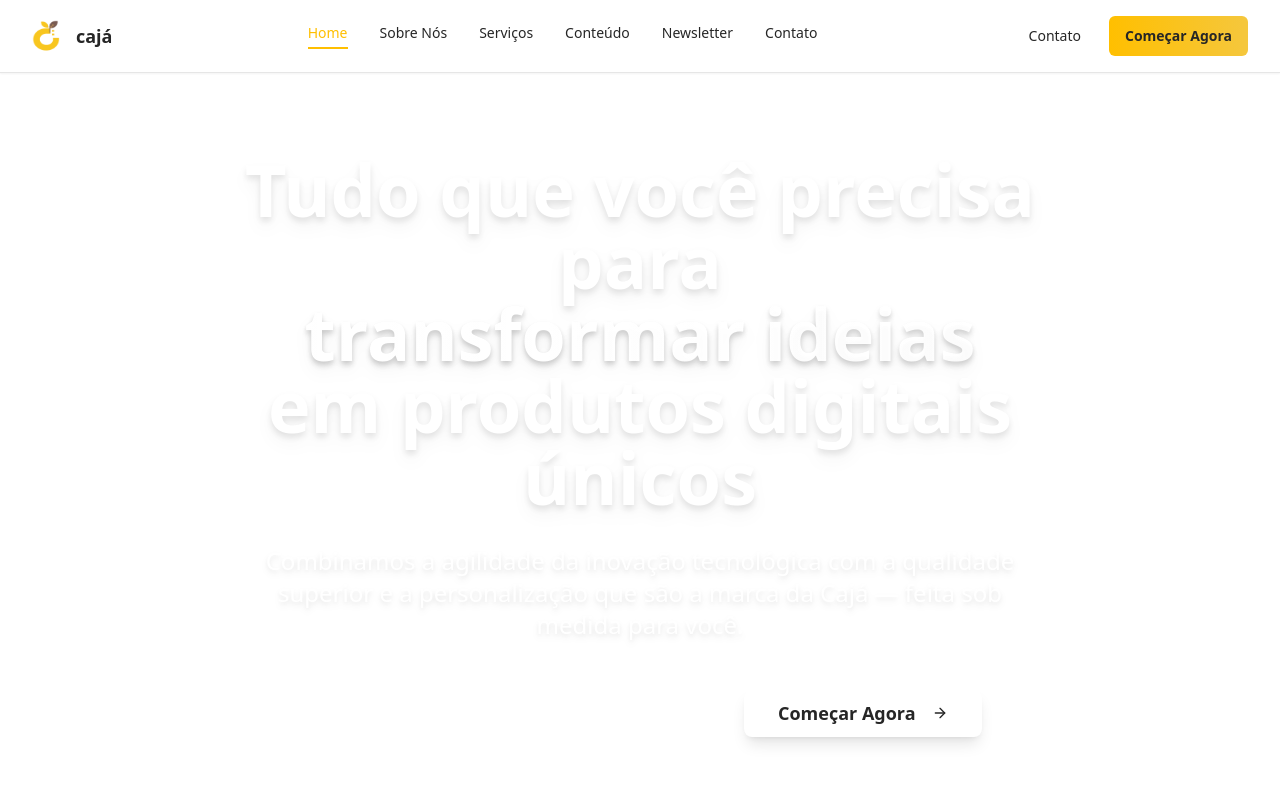
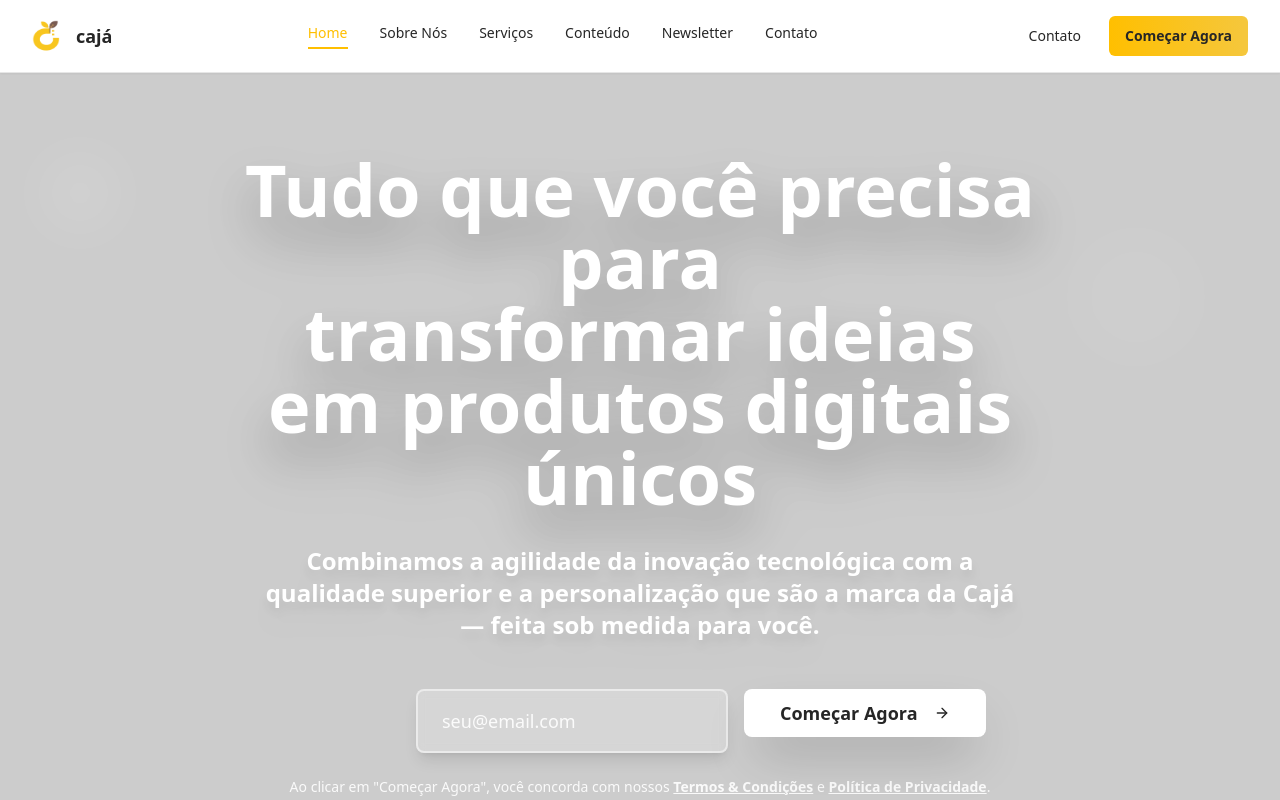
Before and after one commit to andressabgomes10/tech-artesanal, a React (Vite) app: page / in a window 1280 px wide. Shown: the top 800 px of the page. Built offline with nearby package versions, Linux system fonts and the light colour scheme.

Commit message:
Fix: Improve title readability
Adjusted contrast for site title to ensure it is easily readable.

```diff
--- a/src/components/HeroSection.tsx
+++ b/src/components/HeroSection.tsx
@@ -4,6 +4,9 @@ import { Button } from "@/components/ui/button";
 const HeroSection = () => {
   return (
     <section id="home" className="relative min-h-screen flex items-center bg-[var(--gradient-hero)] overflow-hidden">
+      {/* Background overlay for better text contrast */}
+      <div className="absolute inset-0 bg-black/20"></div>
+
       {/* Background decorative elements */}
       <div className="absolute inset-0">
         <div className="absolute top-20 left-10 w-20 h-20 bg-white/10 rounded-full blur-xl"></div>
@@ -11,21 +14,21 @@ const HeroSection = () => {
         <div className="absolute bottom-20 left-1/3 w-24 h-24 bg-white/10 rounded-full blur-xl"></div>
       </div>
 
-      <div className="relative max-w-7xl mx-auto px-4 sm:px-6 lg:px-8 py-20">
+      <div className="relative max-w-7xl mx-auto px-4 sm:px-6 lg:px-8 py-20 z-10">
         <div className="text-center max-w-4xl mx-auto space-y-12">
           {/* Main Content */}
           <div className="space-y-8">
-            <h1 className="text-5xl lg:text-7xl font-bold leading-tight text-white animate-fade-in drop-shadow-lg">
-              Tudo que você precisa para
+            <h1 className="text-5xl lg:text-7xl font-bold leading-tight text-white animate-fade-in drop-shadow-2xl">
+              <span className="text-white drop-shadow-2xl">Tudo que você precisa para</span>
               <br />
-              <span className="bg-gradient-to-r from-white to-white/90 bg-clip-text text-transparent drop-shadow-md">
+              <span className="text-white drop-shadow-2xl font-extrabold">
                 transformar ideias
               </span>
               <br />
-              em produtos digitais únicos
+              <span className="text-white drop-shadow-2xl">em produtos digitais únicos</span>
             </h1>
 
-            <p className="text-xl lg:text-2xl text-white/95 leading-relaxed max-w-3xl mx-auto drop-shadow-md font-medium">
+            <p className="text-xl lg:text-2xl text-white leading-relaxed max-w-3xl mx-auto drop-shadow-xl font-semibold">
               Combinamos a agilidade da inovação tecnológica com a qualidade superior e a personalização
               que são a marca da Cajá — feita sob medida para você.
             </p>
@@ -37,9 +40,9 @@ const HeroSection = () => {
               <input
                 type="email"
                 placeholder="seu@email.com"
-                className="flex-1 px-6 py-4 rounded-lg text-lg border-2 border-white/30 bg-white/15 backdrop-blur-sm text-white placeholder:text-white/80 focus:outline-none focus:ring-2 focus:ring-white/50 focus:border-white/60 font-medium"
+                className="flex-1 px-6 py-4 rounded-lg text-lg border-2 border-white/50 bg-white/20 backdrop-blur-sm text-white placeholder:text-white/90 focus:outline-none focus:ring-4 focus:ring-white/60 focus:border-white/80 font-medium shadow-lg"
               />
-              <Button size="lg" variant="hero" className="group whitespace-nowrap">
+              <Button size="lg" variant="hero" className="group whitespace-nowrap shadow-2xl border-4 border-white/40">
                 Começar Agora
                 <ArrowRight className="ml-2 h-5 w-5 group-hover:translate-x-1 transition-transform" />
               </Button>
--- a/src/components/ui/button.tsx
+++ b/src/components/ui/button.tsx
@@ -18,7 +18,7 @@ const buttonVariants = cva(
           "bg-caja-brown text-caja-white hover:bg-caja-brown-dark",
         ghost: "hover:bg-accent hover:text-accent-foreground",
         link: "text-caja-yellow underline-offset-4 hover:underline hover:text-caja-yellow-dark",
-        hero: "bg-white text-caja-dark hover:bg-white/90 font-semibold shadow-lg border-2 border-white/20",
+        hero: "bg-white text-caja-dark hover:bg-white/95 font-bold shadow-2xl border-2 border-white/30 backdrop-blur-sm",
       },
       size: {
         default: "h-10 px-4 py-2",
```
